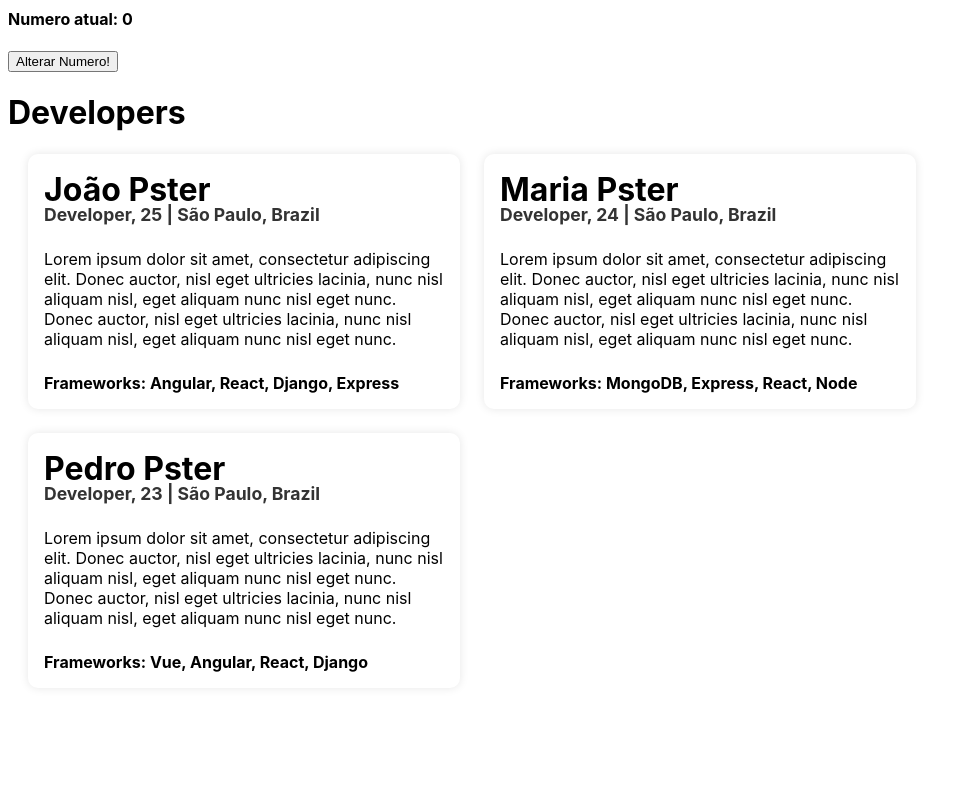
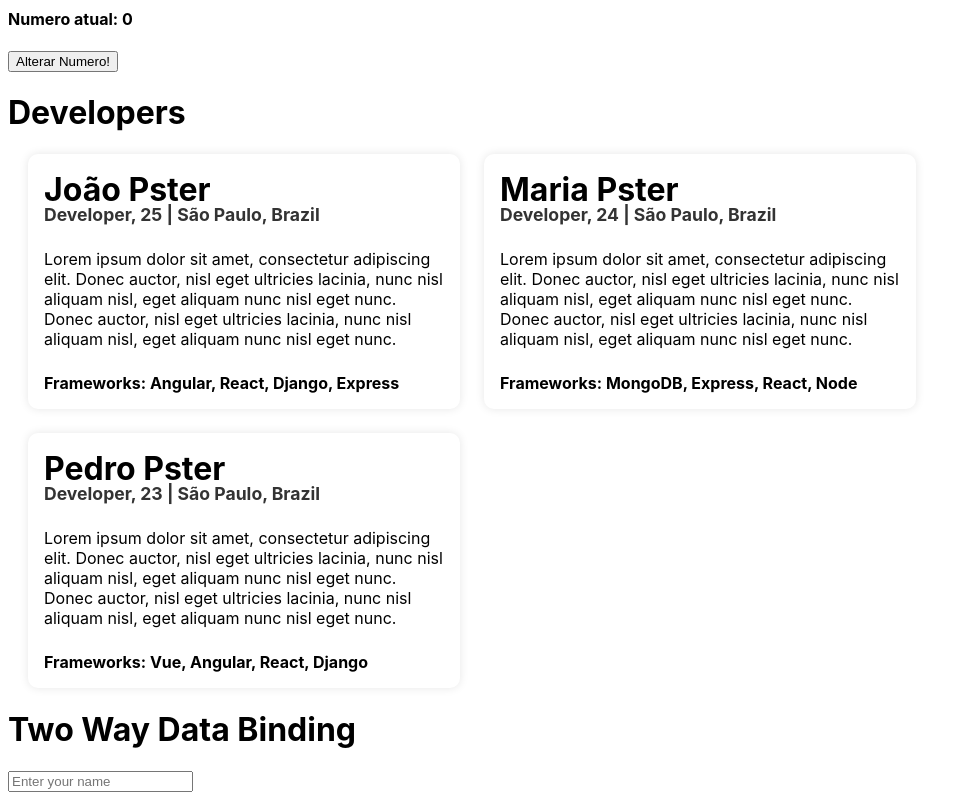
Before and after one commit to J-Pster/Pster-Angular-Course, an Angular app: page / in a window 1280 px wide. Shown: the part 599-1399 px from the top of the page, without its empty margins (0-953 px from the left). Before the commit the page ends 1295 px from the top, so only its background shows below. Built offline with nearby package versions, Linux system fonts and the light colour scheme.

Commit message:
feat(two-way-data): Aprendendo binding de formulários no Angular

```diff
--- a/src/app/app.component.html
+++ b/src/app/app.component.html
@@ -7,3 +7,4 @@
 <app-events></app-events>
 <app-number-show></app-number-show>
 <app-list-developers [developers]="developers" ></app-list-developers>
+<app-two-way-data></app-two-way-data>
--- a/src/app/app.module.ts
+++ b/src/app/app.module.ts
@@ -1,5 +1,6 @@
 import { NgModule } from '@angular/core';
 import { BrowserModule } from '@angular/platform-browser';
+import { FormsModule } from '@angular/forms';
 
 import { AppComponent } from './app.component';
 import { FirstComponentComponent } from './components/first-component/first-component.component';
@@ -11,6 +12,7 @@ import { EventsComponent } from './components/events/events.component';
 import { NumberShowComponent } from './components/number/number-show/number-show.component';
 import { NumberChangerComponent } from './components/number/number-changer/number-changer.component';
 import { ListDevelopersComponent } from './components/list-developers/list-developers.component';
+import { TwoWayDataComponent } from './components/two-way-data/two-way-data.component';
 
 @NgModule({
   declarations: [
@@ -24,8 +26,9 @@ import { ListDevelopersComponent } from './components/list-developers/list-devel
     NumberShowComponent,
     NumberChangerComponent,
     ListDevelopersComponent,
+    TwoWayDataComponent,
   ],
-  imports: [BrowserModule],
+  imports: [BrowserModule, FormsModule],
   providers: [],
   bootstrap: [AppComponent],
 })
--- /dev/null
+++ b/src/app/components/two-way-data/two-way-data.component.html
@@ -0,0 +1,10 @@
+<div>
+  <h1>Two Way Data Binding</h1>
+  <input
+    type="text"
+    name="name"
+    placeholder="Enter your name"
+    [(ngModel)]="name"
+  >
+  <p *ngIf="name !== ''">{{name}}</p>
+</div>
--- /dev/null
+++ b/src/app/components/two-way-data/two-way-data.component.ts
@@ -0,0 +1,10 @@
+import { Component } from '@angular/core';
+
+@Component({
+  selector: 'app-two-way-data',
+  templateUrl: './two-way-data.component.html',
+  styleUrls: ['./two-way-data.component.scss'],
+})
+export class TwoWayDataComponent {
+  name: string = '';
+}
```
Also changed, not shown: src/app/components/two-way-data/two-way-data.component.scss (added), 1 other file (tests, documents, lock files or other folders).
